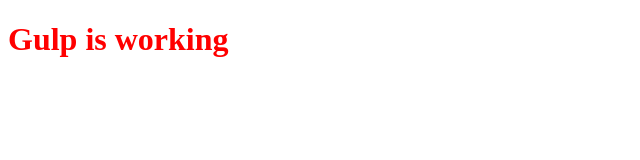
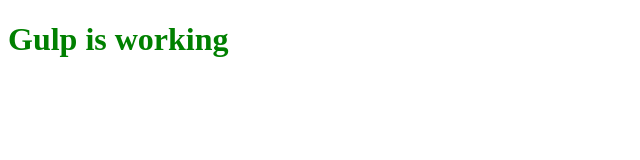
Before and after one commit to maninserg/gulp_template_js, a website: page src/index.html in a window 1280 px wide. Shown: the whole page, without its empty margins (0-640 px from the left). Drawn offline with Linux system fonts and the light colour scheme.

Commit message:
Install gulp-rename

```diff
--- a/package.json
+++ b/package.json
@@ -22,6 +22,7 @@
     "gulp-autoprefixer": "^8.0.0",
     "gulp-clean-css": "^4.3.0",
     "gulp-cli": "^2.3.0",
+    "gulp-rename": "^2.0.0",
     "gulp-sass": "^5.1.0",
     "sass": "^1.49.0"
   }
--- a/src/css/style.css
+++ b/src/css/style.css
@@ -1 +1 @@
-h1{color:red}
+h1{color:green}
```
